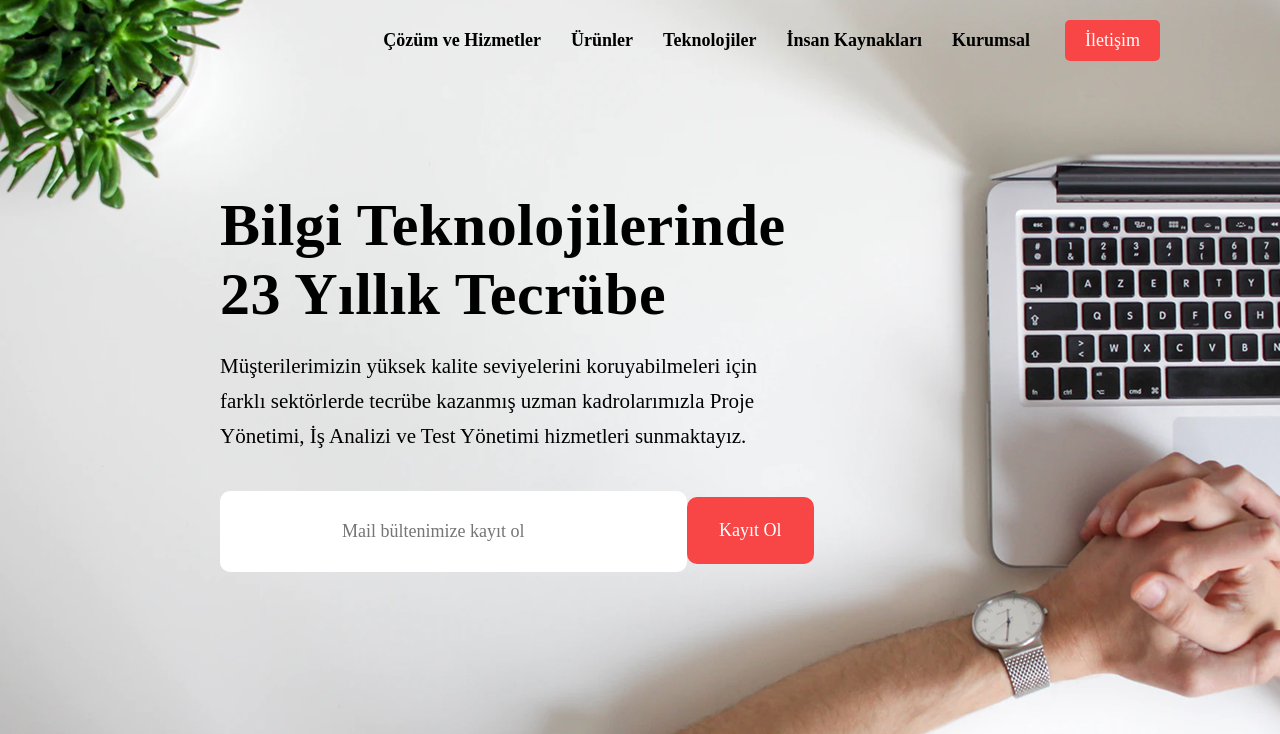
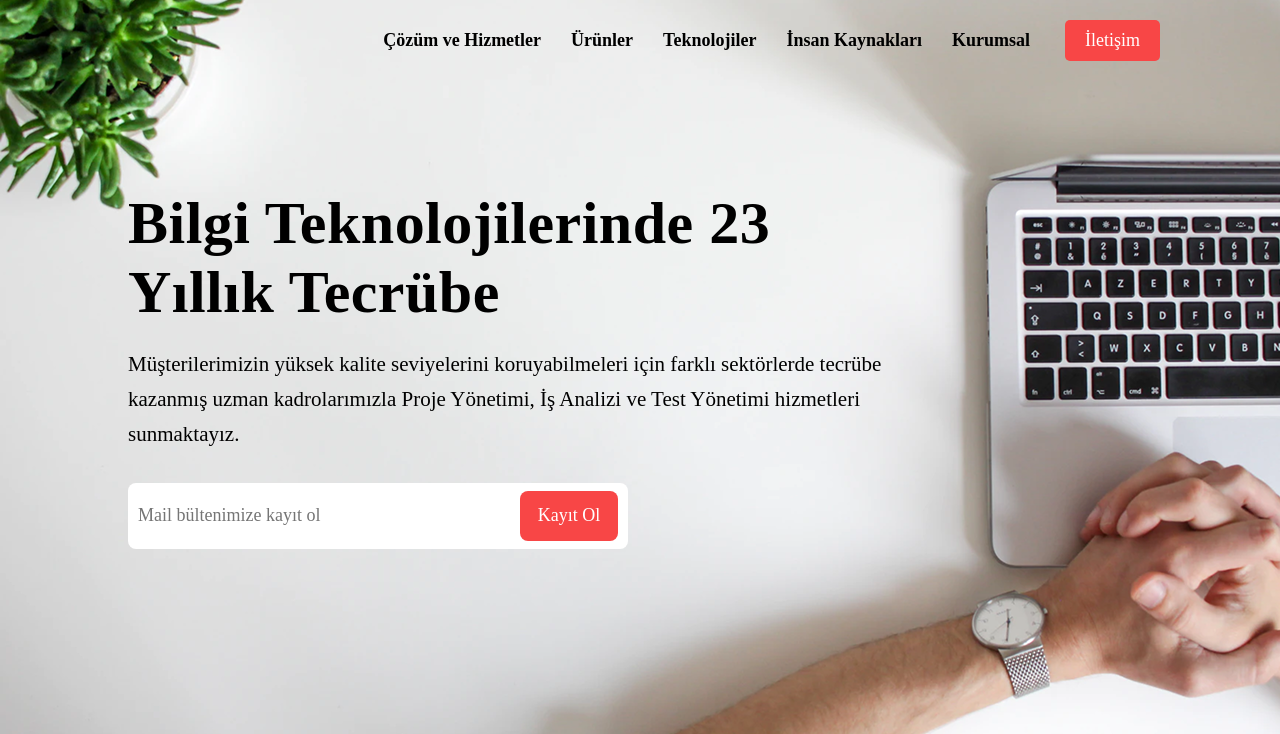
Before and after one commit to SalihaNaeem/community-node, a plain HTML site: page index.html in a window 1280 px wide. Shown: the top 734 px of the page. Drawn offline with Linux system fonts and the light colour scheme.

Commit message:
fix search input design

```diff
--- a/index.html
+++ b/index.html
@@ -44,12 +44,14 @@
             Yönetimi, İş Analizi ve Test Yönetimi hizmetleri sunmaktayız.
           </p>
 
-          <input
+          <div class="search-input">
+            <input
             type="text"
             id="text"
             placeholder="Mail bültenimize kayıt ol"
           />
-          <button>Kayıt Ol</button>
+           <button>Kayıt Ol</button>
+          </div>
         </div>
       </div>
     </section>
--- a/style.css
+++ b/style.css
@@ -61,13 +61,15 @@ ul li a {
   background-size: cover;
   height: 754px;
 }
+.hero-content {
+  margin-left: 10%;
+  margin-top: 10%;
+}
 .hero-content h1 {
   font-size: 60px;
   color: #000000;
   width: 800px;
   font-weight: 700;
-  padding-top: 130px;
-  padding-left: 220px;
   letter-spacing: 0.03rem;
 }
 .hero-content p {
@@ -75,30 +77,40 @@ ul li a {
   color: #000000;
   width: 760px;
   padding-top: 20px;
-  padding-left: 220px;
   line-height: 2.2rem;
   font-weight: 400;
 }
-.hero-content input {
-  padding: 30px 122px;
-  border-radius: 10px;
-  margin-left: 220px;
+.search-input {
+  display: flex;
+  align-items: center;
+  width: 500px;
+  background-color: #ffffff;
+  padding-top: 8px;
+  padding-bottom: 8px;
+  border-radius: 8px;
+  margin-top: 30px;
+}
+.search-input input {
   font-size: 18px;
   color: #252525;
-  margin-top: 36px;
   border: none;
-  position: relative;
+  width: 80%;
+  height: 50px;
+  padding-left: 10px;
+  background-color: transparent;
 }
-.hero-content button {
-  position: absolute;
+.search-input input:focus {
+  outline: none;
+}
+.search-input button {
   background-color: #f84646;
   color: #ffffff;
-  border-radius: 10px;
   border: none;
-  padding: 23px 32px;
   font-size: 18px;
-  margin-top: 42px;
-  /* position: absolute; */
+  height: 50px;
+  width: 20%;
+  margin-right: 10px;
+  border-radius: 8px;
 }
 .second-container h2 {
   font-size: 39px;
@@ -268,19 +280,19 @@ ul li a {
 } */
 
 /* footer */
-.user-content{
+.user-content {
   text-align: center;
   color: #000000;
   padding-top: 100px;
 }
-.user-content h1{
+.user-content h1 {
   font-size: 48px;
 }
-.user-content p{
+.user-content p {
   font-size: 20px;
   padding-top: 12px;
 }
-.user-content button{
+.user-content button {
   background-color: #f84646;
   color: #ffffff;
   font-size: 22px;
@@ -289,30 +301,29 @@ font-size: 48px;
   border-radius: 7px;
   margin-top: 40px;
 }
-.footer-content{
+.footer-content {
   display: flex;
   justify-content: space-evenly;
   /* align-items: center; */
 }
-.foot-part-1{
+.foot-part-1 {
   background-color: #f84646;
   padding-top: 40px;
 
   margin-top: 10%;
   height: 500px;
 }
-.content-1 h3{
+.content-1 h3 {
   font-size: 24px;
   color: #ffffff;
   padding-top: 20px;
-
 }
-.content-1 p{
+.content-1 p {
   font-size: 19px;
   padding-top: 35px;
-  color: #E6E6E6;
+  color: #e6e6e6;
 }
-.foot-part-2{
+.foot-part-2 {
   display: flex;
   justify-content: space-between;
   padding-left: 5%;
@@ -321,11 +332,11 @@ padding-top: 20px;
   align-items: center;
   padding-top: 4%;
 }
-.foot-part-2 p{
+.foot-part-2 p {
   font-size: 18px;
   color: #ffffff;
 }
-.foot-icon img{
+.foot-icon img {
   padding-left: 5px;
 }
 
```
Lines whose indentation alone changed are shown as unchanged.
